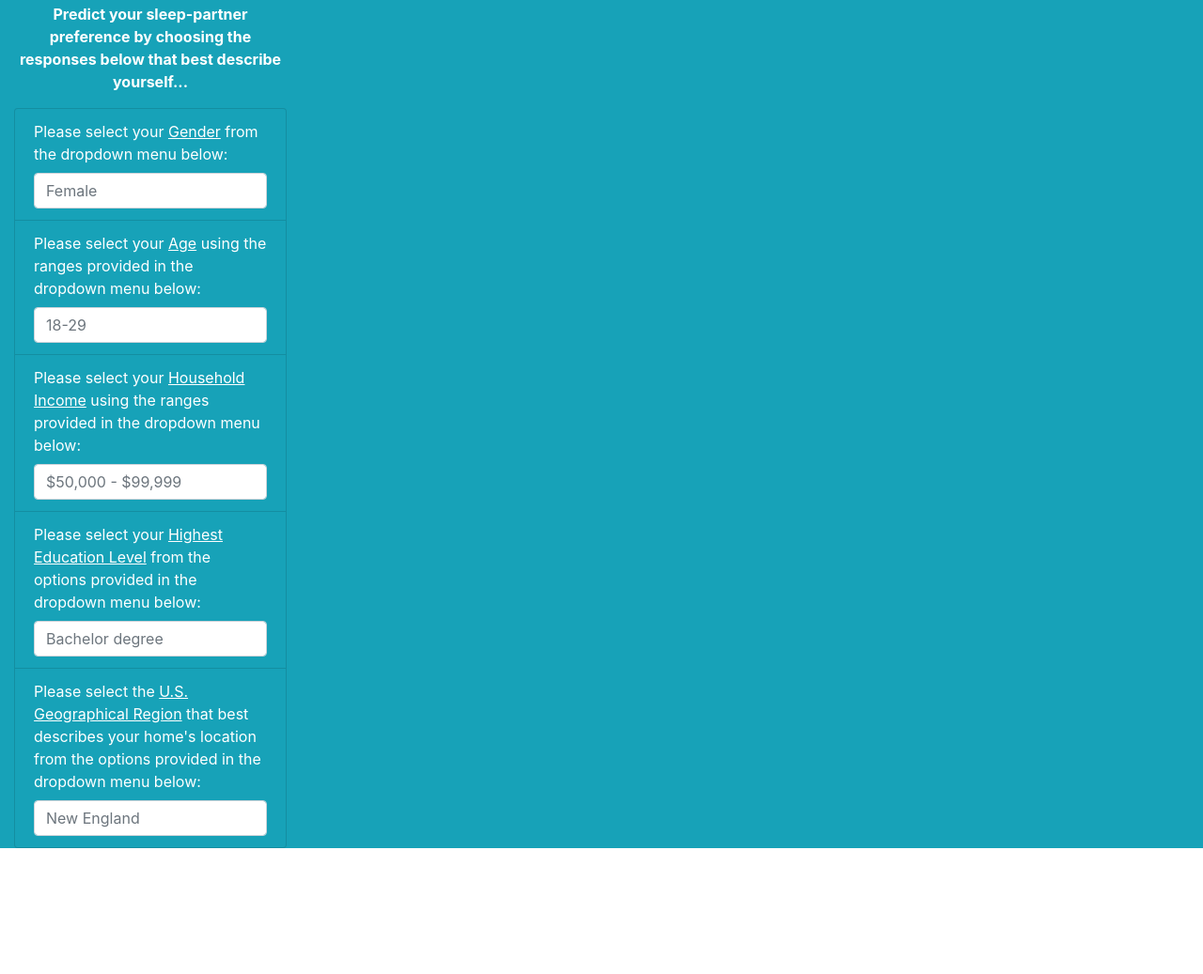
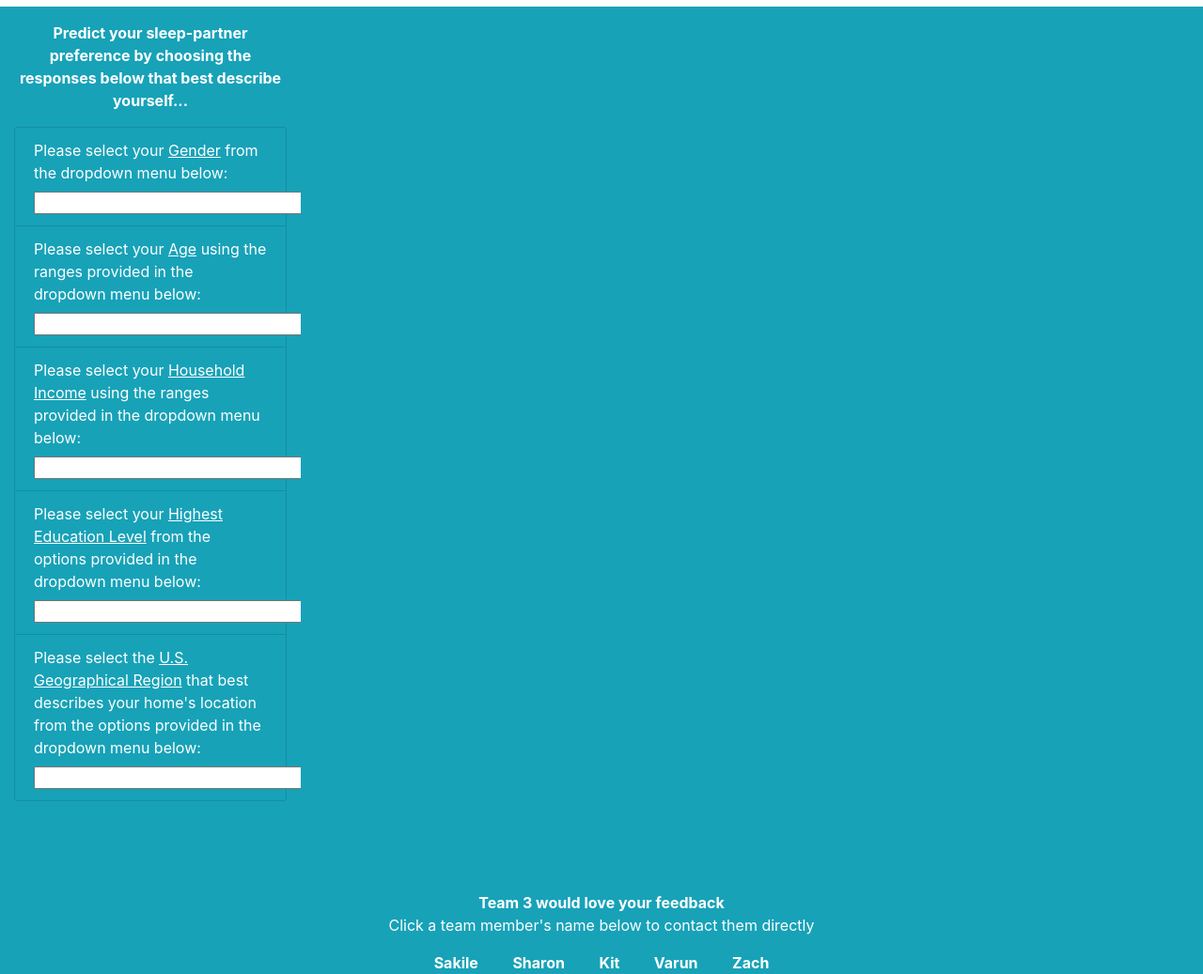
Before and after one commit to GogateVarun/NBA-Game-Predictor, a plain HTML site: page index.html in a window 1280 px wide. Shown: the part 658-1695 px from the top of the page at 94% size. Before the commit the page ends 1561 px from the top, so only its background shows below. Drawn offline with nearby package versions, Linux system fonts and the light colour scheme.

Commit message:
Updating html and continuing to build framework.

```diff
--- a/Static/css/style.css
+++ b/Static/css/style.css
@@ -3,12 +3,34 @@
     text-shadow: -1px 0px 0 #000, 0px 1px 0 #000, 1px 0px 0 #000, 0px -1px 0 #000;
   }
 
+#gender{
+    width:375px;
+  }
+
+#age{
+    width:375px;
+  }
+
+#income{
+    width:375px;
+  }
+
+#education{
+    width:375px;
+  }
+
+#location{
+    width:375px;
+  }
+
 body {
 
     color: #eafcfd;
-}
+  }
+
+a { color: inherit; }
 
 .jumbotron {
   background-image: url("../images/bed_banner.jpeg");
   text-align: center;
-}
+  }
--- a/index.html
+++ b/index.html
@@ -33,11 +33,11 @@
 		<h1 class="mb-3 strokeme">Predicting Sleep-Partner Preferences</h1>
 		<h4 class="mb-3 strokeme">How will you sleep in your next relationship?</h4>
 	</div>
-    <div class="container-fluid">
+    <div class="container-fluid" style="padding:10px;margin:0">
         <div class="p-2 mb-4 bg-info text-white">
             <div class="row">
                 <div class="col-md-4">
-                <h2>How Can Couple Sleeping Habits Affect Your Life?<br><small>Scientists and medical professionals weigh in...</small></h2>
+                <h2>How Can Couple Sleeping Habits Affect Your Life?<br><small>Scientists and Medical Professionals weigh in...</small></h2>
                 </div>
                 <div class="col-md-8">
                 <p>
@@ -64,27 +64,117 @@
                     <!-- Gender -->
                     <li class="list-group-item bg-info">
                         <label for="gender">Please select your <u>Gender</u> from the dropdown menu below:</label>
-                        <input type="text" class="form-control" placeholder="Female" id="gender" />
+						<select id="gender" name="gender">
+							<option value="">
+							</option>
+							<option value="Female">
+								Female
+							</option>
+							<option value="Male">
+								Male
+							</option>
+						</select>
                     </li>
                     <!-- Age -->
                     <li class="list-group-item bg-info">
                         <label for="age">Please select your <u>Age</u> using the ranges provided in the dropdown menu below:</label>
-                        <input type="text" class="form-control" placeholder="18-29" id="age">
+						<select id="age" name="age">
+							<option value="">
+							</option>
+							<option value="18-29">
+								18-29
+							</option>
+							<option value="30-44">
+								30-44
+							</option>
+							<option value="45-60">
+								45-60
+							</option>
+							<option value=">60">
+								>60
+							</option>
+						</select>
                     </li>
                     <!-- Household Income -->
                     <li class="list-group-item bg-info">
                         <label for="income">Please select your <u>Household Income</u> using the ranges provided in the dropdown menu below:</label>
-                        <input type="text" class="form-control" placeholder="$50,000 - $99,999" id="income">
+						<select id="income" name="income">
+							<option value="">
+							</option>
+							<option value="$0-$24,999">
+								$0-$24,999
+							</option>
+							<option value="$25,000-$49,999">
+								$25,000-$49,999
+							</option>
+							<option value="$50,000-$99,999">
+								$50,000-$99,999
+							</option>
+							<option value="$100,000-$149,999">
+								$100,000-$149,999
+							</option>
+							<option value="$150,000+">
+								$150,000+
+							</option>
+						</select>
                     </li>
                     <!-- Education Level -->
                     <li class="list-group-item bg-info">
                         <label for="education">Please select your <u>Highest Education Level</u> from the options provided in the dropdown menu below:</label>
-                        <input type="text" class="form-control" placeholder="Bachelor degree" id="education">
+						<select id="education" name="education">
+							<option value="">
+							</option>
+							<option value="Less than high school degree">
+								Less than high school degree
+							</option>
+							<option value="High school degree">
+								High school degree
+							</option>
+							<option value="Some college or Associate degree">
+								Some college or Associate degree
+							</option>
+							<option value="Bachelor degree">
+								Bachelor degree
+							</option>
+							<option value="Graduate degree">
+								Graduate degree
+							</option>
+						</select>
                     </li>
                     <!-- Location -->
                     <li class="list-group-item bg-info">
                         <label for="location">Please select the <u>U.S. Geographical Region</u> that best describes your home's location from the options provided in the dropdown menu below:</label>
-                        <input type="text" class="form-control" placeholder="New England" id="location">
+						<select id="location" name="location">
+							<option value="">
+							</option>
+							<option value="East South Central">
+								East South Central
+							</option>
+							<option value="East North Central">
+								East North Central
+							</option>
+							<option value="West South Central">
+								West South Central
+							</option>
+							<option value="West North Central">
+								West North Central
+							</option>
+							<option value="New England">
+								New England
+							</option>
+							<option value="Middle Atlantic">
+								Middle Atlantic
+							</option>
+							<option value="South Atlantic">
+								South Atlantic
+							</option>
+							<option value="Pacific">
+								Pacific
+							</option>
+							<option value="Mountain">
+								Mountain
+							</option>
+						</select>
                     </li>
                 </ul>
             </div>
@@ -93,7 +183,14 @@
 			</div>
 		</div>
 	</div>
-	</div>
 	<script src="static/js/app.js"></script>
+	<footer class="container-fluid bg-info text-center text-white" style="padding:0;margin:0"><br><br><br><br>
+		<p><strong>Team 3 would love your feedback</strong><br>Click a team member's name below to contact them directly<br></p>
+			<a href="mailto:strowers2018@gmail.com" title="Sakile's email"><b>Sakile</b></a>&emsp;&emsp;
+			<a href="mailto:szeilstra@gmail.com" title="Sharon's email"><b>Sharon</b></a>&emsp;&emsp;
+			<a href="mailto:kwnmsc7@gmail.com" title="Kit's email"><b>Kit</b></a>&emsp;&emsp;
+			<a href="mailto:gogatevarun@gmail.com" title="Varun's email"><b>Varun</b></a>&emsp;&emsp;
+			<a href="mailto:zach.mehlenbacher@gmail.com" title="Zach's email"><b>Zach</b></a>
+	</footer>
 </body>
 </html>
```
Also changed, not shown: 1 other file.
